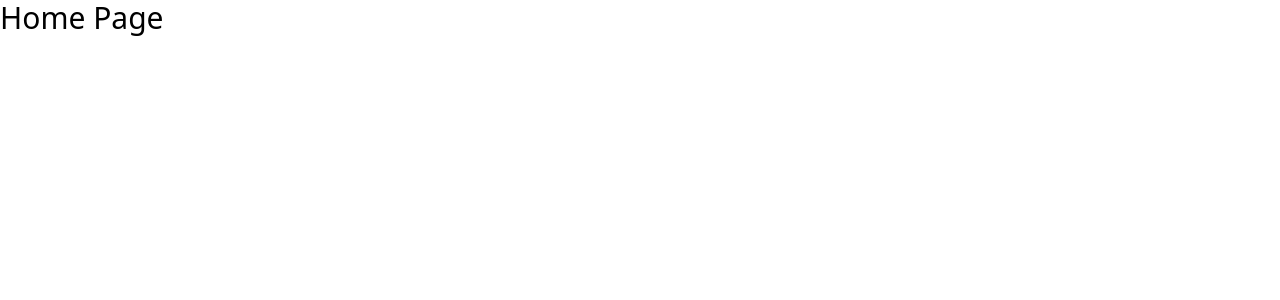
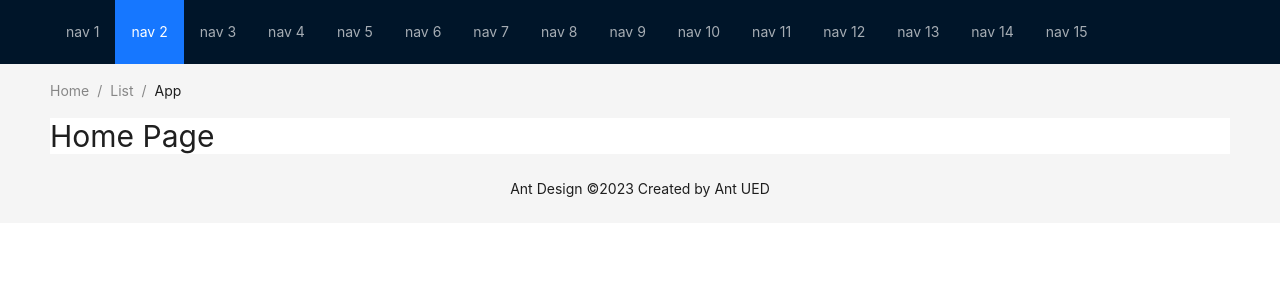
Before and after one commit to mehrazhossain/pc-builder-frontend, a Next.js app: page / in a window 1280 px wide. Shown: the top 300 px of the page. Built offline with nearby package versions, Linux system fonts and the light colour scheme.

Commit message:
Added RootLayout Wrapper

```diff
--- /dev/null
+++ b/components/Layouts/RootLayout.js
@@ -0,0 +1,64 @@
+import { Breadcrumb, Layout, Menu, theme } from "antd";
+const { Header, Content, Footer } = Layout;
+
+const RootLayout = ({ children }) => {
+  const {
+    token: { colorBgContainer },
+  } = theme.useToken();
+  return (
+    <Layout className="layout">
+      <Header
+        style={{
+          display: "flex",
+          alignItems: "center",
+        }}
+      >
+        <div className="demo-logo" />
+        <Menu
+          theme="dark"
+          mode="horizontal"
+          defaultSelectedKeys={["2"]}
+          items={new Array(15).fill(null).map((_, index) => {
+            const key = index + 1;
+            return {
+              key,
+              label: `nav ${key}`,
+            };
+          })}
+        />
+      </Header>
+      <Content
+        style={{
+          padding: "0 50px",
+        }}
+      >
+        <Breadcrumb
+          style={{
+            margin: "16px 0",
+          }}
+        >
+          <Breadcrumb.Item>Home</Breadcrumb.Item>
+          <Breadcrumb.Item>List</Breadcrumb.Item>
+          <Breadcrumb.Item>App</Breadcrumb.Item>
+        </Breadcrumb>
+        <div
+          className="site-layout-content"
+          style={{
+            background: colorBgContainer,
+          }}
+        >
+          {children}
+        </div>
+      </Content>
+      <Footer
+        style={{
+          textAlign: "center",
+        }}
+      >
+        Ant Design ©2023 Created by Ant UED
+      </Footer>
+    </Layout>
+  );
+};
+
+export default RootLayout;
--- a/package.json
+++ b/package.json
@@ -9,9 +9,11 @@
     "lint": "next lint"
   },
   "dependencies": {
+    "antd": "^5.8.0",
     "autoprefixer": "10.4.14",
     "eslint": "8.46.0",
     "eslint-config-next": "13.4.12",
+    "lodash": "^4.17.21",
     "next": "13.4.12",
     "postcss": "8.4.27",
     "react": "18.2.0",
--- a/src/pages/_app.js
+++ b/src/pages/_app.js
@@ -1,5 +1,8 @@
-import '@/styles/globals.css'
+import "@/styles/globals.css";
 
-export default function App({ Component, pageProps }) {
-  return <Component {...pageProps} />
+export default function MyApp({ Component, pageProps }) {
+  // Use the layout defined at the page level, if available
+  const getLayout = Component.getLayout || ((page) => page);
+
+  return getLayout(<Component {...pageProps} />);
 }
--- a/src/pages/index.js
+++ b/src/pages/index.js
@@ -1,3 +1,5 @@
+import RootLayout from "../../components/Layouts/RootLayout";
+
 const HomePage = () => {
   return (
     <div>
@@ -7,3 +9,7 @@
 };
 
 export default HomePage;
+
+HomePage.getLayout = function getLayout(page) {
+  return <RootLayout>{page}</RootLayout>;
+};
```
Also changed, not shown: 1 other file (tests, documents, lock files or other folders).
